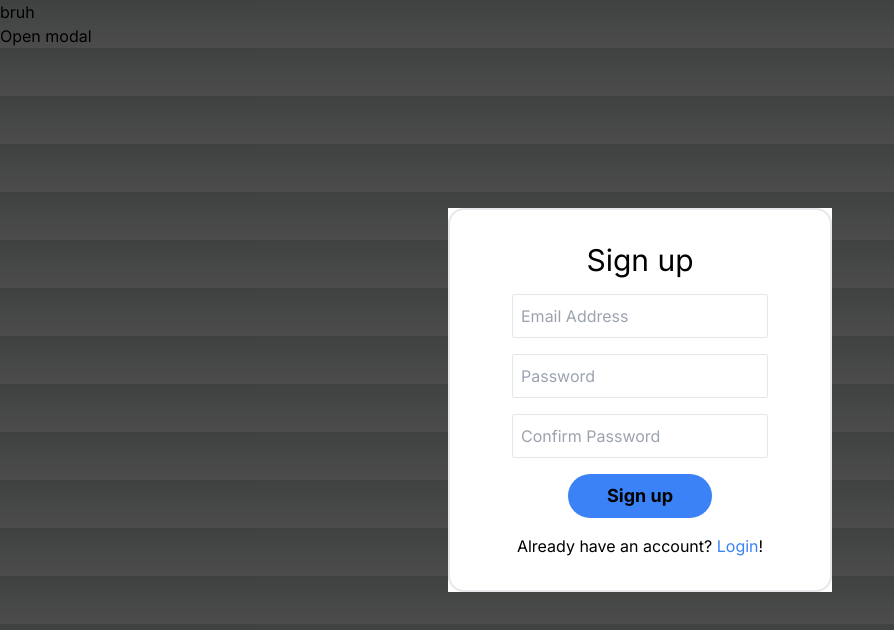
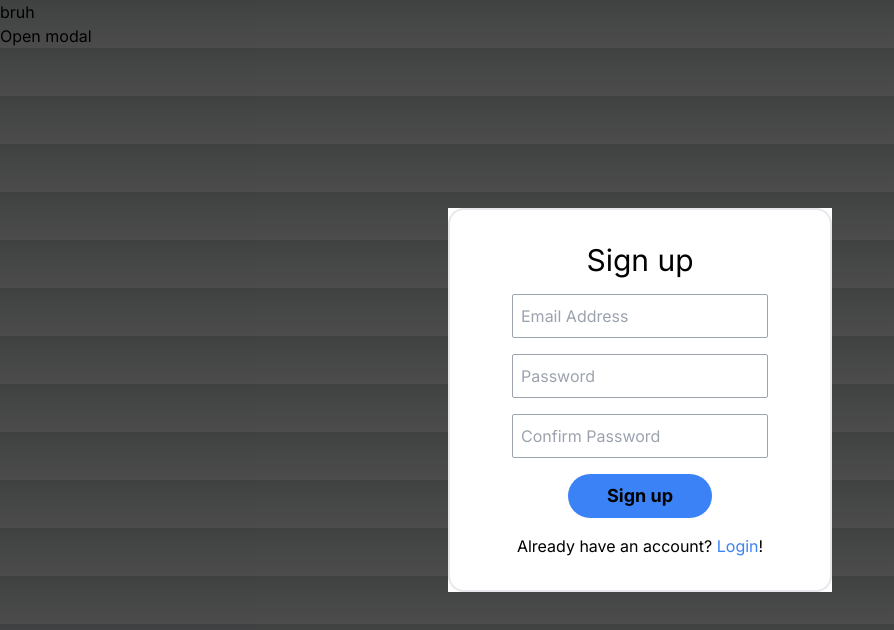
Before and after one commit to BadaBingBadaBo0m/FLASHahhhhh, a Next.js app: page /modal in a window 1280 px wide. Both pictures are taken after a click on the button "Open modal". Shown: the top 630 px of the page, without its empty margins (0-894 px from the left). Built offline with nearby package versions, Linux system fonts and the light colour scheme; no server answers.

Commit message:
changed border on sign up modal

```diff
--- a/src/components/SignupModal/index.js
+++ b/src/components/SignupModal/index.js
@@ -40,7 +40,7 @@ const SignupForm = () => {
           value={email}
           onChange={(e) => setEmail(e.target.value)}
           required
-          className='w-64 h-11 p-2 rounded-sm outline-none bg-nav-background border border-border-blue'
+          className='w-64 h-11 p-2 rounded-sm outline-none bg-nav-background border border-gray-400'
         />
         <input
           placeholder="Password"
@@ -50,7 +50,7 @@ const SignupForm = () => {
           required
           name="new-password"
           autoComplete='on'
-          className='w-64 h-11 p-2 rounded-sm outline-none bg-nav-background border border-border-blue'
+          className='w-64 h-11 p-2 rounded-sm outline-none bg-nav-background border border-gray-400'
         />
         <input
           placeholder="Confirm Password"
@@ -60,7 +60,7 @@ const SignupForm = () => {
           required
           name="new-password"
           autoComplete='on'
-          className='w-64 h-11 p-2 rounded-sm outline-none bg-nav-background border border-border-blue'
+          className='w-64 h-11 p-2 rounded-sm outline-none bg-nav-background border border-gray-400'
         />
 
         <button className='bg-blue-500 w-36 h-11 rounded-full font-bold text-lg' type="submit" onClick={handleSubmit}>Sign up</button>
```
